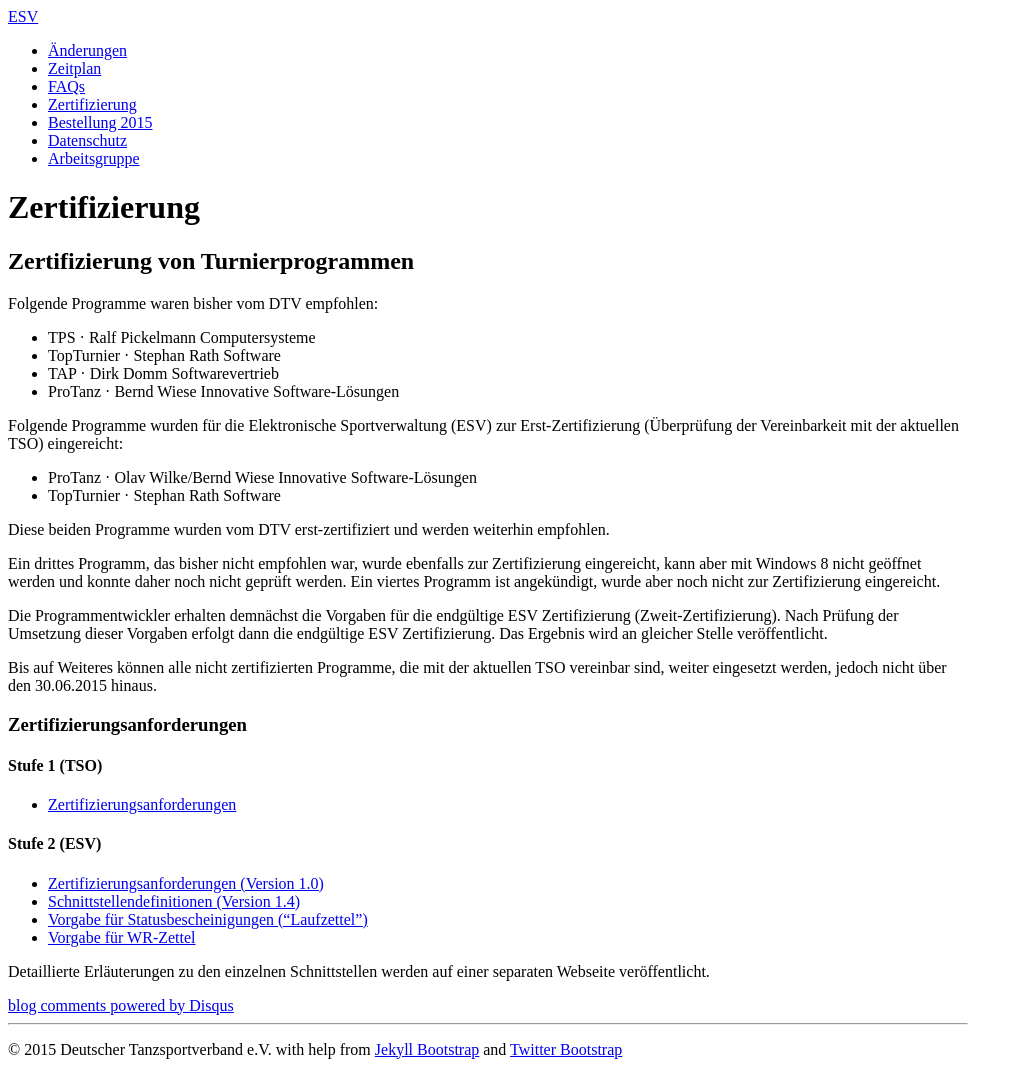
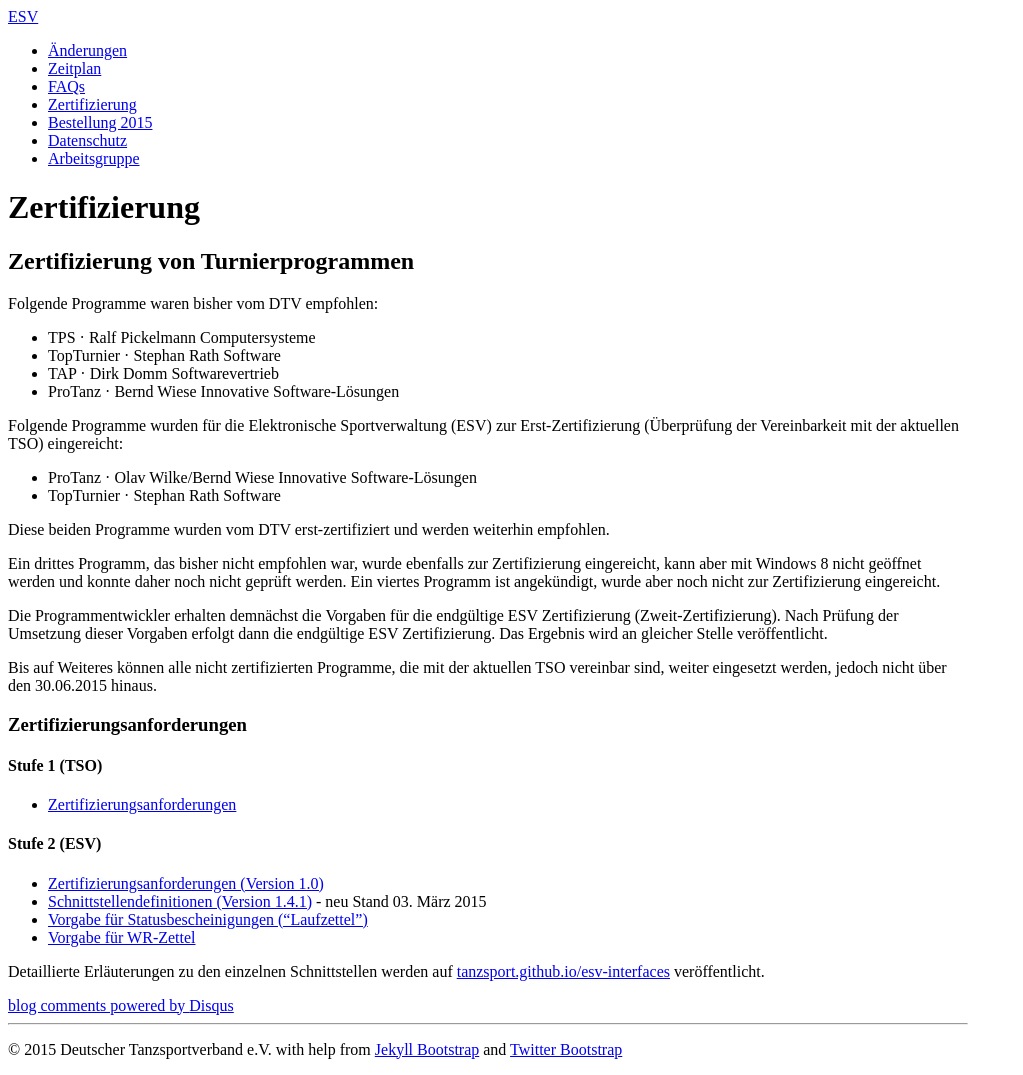
Before and after one commit to tanzsport/esv-faq, a Jekyll site: the page built from esv/04-zertifizierung.md, in a window 1280 px wide. Shown: the whole page, without its empty margins (0-1023 px from the left). Built offline with Jekyll 4.4.1, drawn with Linux system fonts in a browser that asks for light colours; comment, search, counter and statistics services are not loaded.

Commit message:
Aktualisierung Schnittstellen-Dokumentation auf Version 1.4.1 und Verlinkung der Dokumentations-Seite.

```diff
--- a/esv/04-zertifizierung.md
+++ b/esv/04-zertifizierung.md
@@ -38,8 +38,8 @@ Bis auf Weiteres können alle nicht zertifizierten Programme, die mit der aktuel
 #### Stufe 2 (ESV) ###
 
 * [Zertifizierungsanforderungen (Version 1.0)](../assets/zertifizierung_stufe2/Anforderungen_1.0.pdf)
-* [Schnittstellendefinitionen (Version 1.4)](../assets/zertifizierung_stufe2/Schnittstellen_1.4.pdf)
+* [Schnittstellendefinitionen (Version 1.4.1)](../assets/zertifizierung_stufe2/Schnittstellen_1.4.1.pdf) - neu Stand 03. März 2015
 * [Vorgabe für Statusbescheinigungen ("Laufzettel")](../assets/zertifizierung_stufe2/Vorgabe_Statusbescheinigung.pdf)
 * [Vorgabe für WR-Zettel](../assets/zertifizierung_stufe2/Vorgabe_WRZettel.jpg)
 
-Detaillierte Erläuterungen zu den einzelnen Schnittstellen werden auf einer separaten Webseite veröffentlicht.
+Detaillierte Erläuterungen zu den einzelnen Schnittstellen werden auf [tanzsport.github.io/esv-interfaces](http://tanzsport.github.io/esv-interfaces/) veröffentlicht.
```
Also changed, not shown: index.md (+1 -0 lines), 1 other file.
